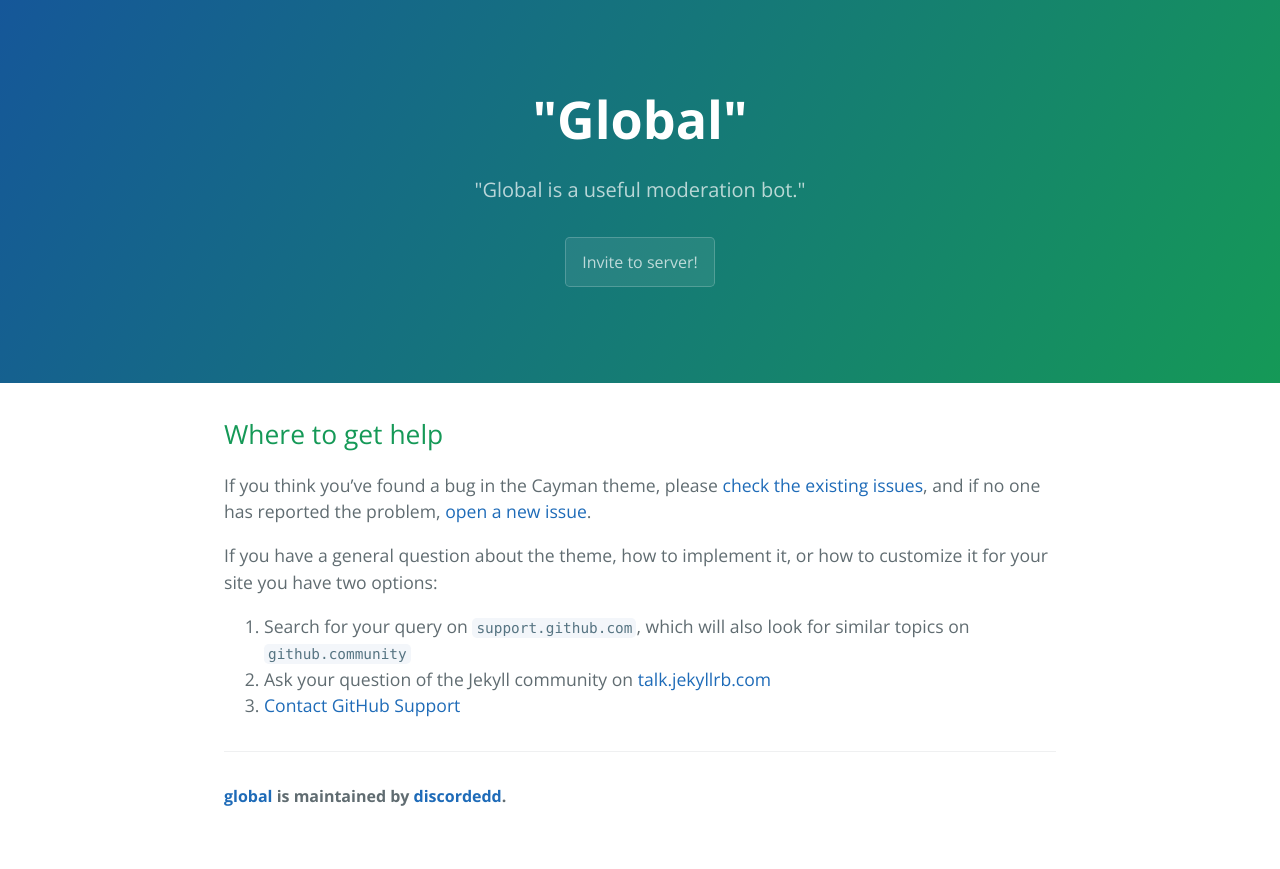
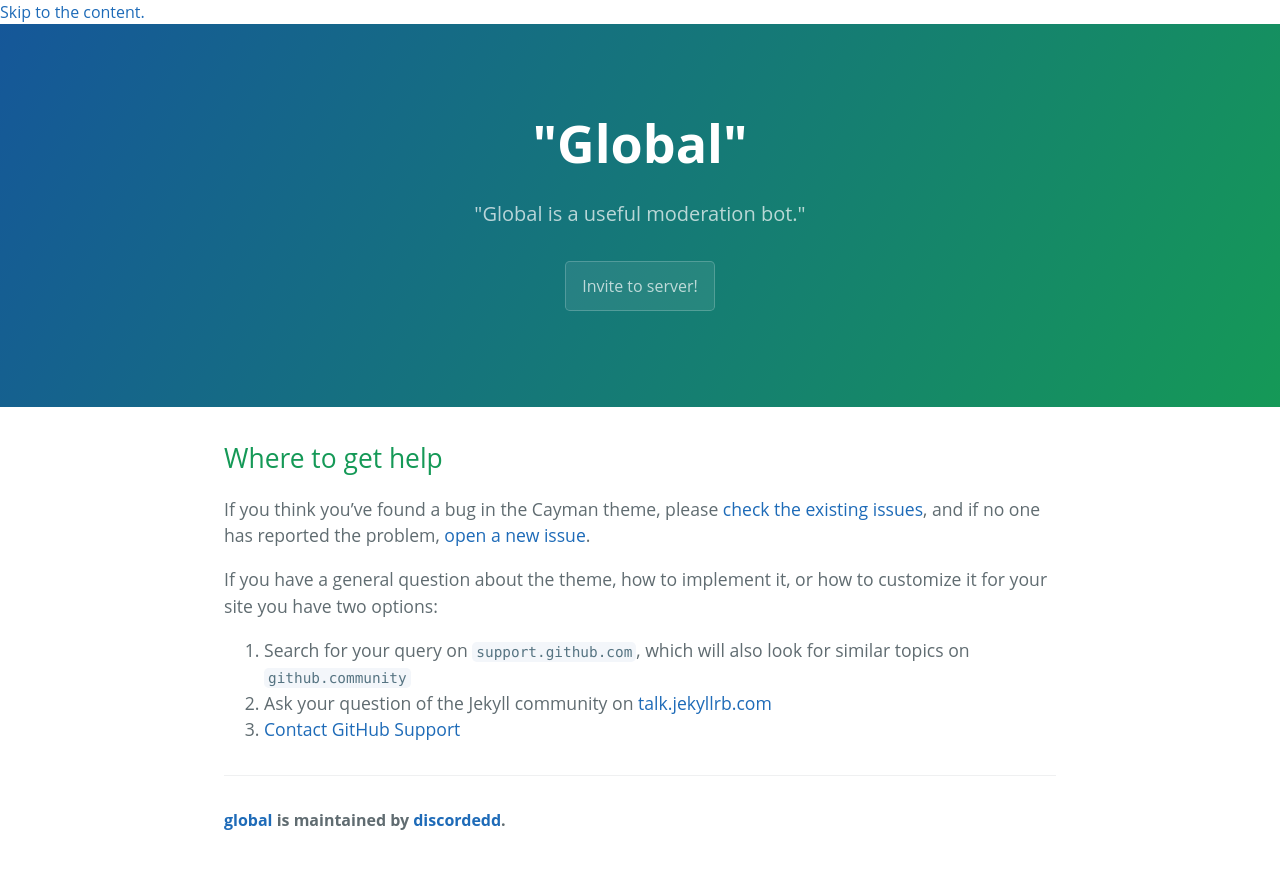
Before and after one commit to discordedd/global, a Jekyll site: the page built from docs/SUPPORT.md, in a window 1280 px wide. Shown: the top 869 px of the page. Built offline with Jekyll 4.4.1, drawn with Linux system fonts in a browser that asks for light colours; our own code applies the rules of GitHub Pages for plain Markdown files.

Commit message:
Update default.html

```diff
--- a/_layouts/default.html
+++ b/_layouts/default.html
@@ -7,7 +7,7 @@
     <meta name="viewport" content="width=device-width, initial-scale=1">
     <meta name="theme-color" content="#157878">
     <meta name="apple-mobile-web-app-status-bar-style" content="black-translucent">
-    <link rel="stylesheet" href="{{ '/assets/css/style.css?v=' | append: site.github.build_revision | relative_url }}">
+    <link rel="stylesheet" href="{{ '/assets/css/cayman.css'}}">
   </head>
   <body>
     <a id="skip-to-content" href="#content">Skip to the content.</a>
```
